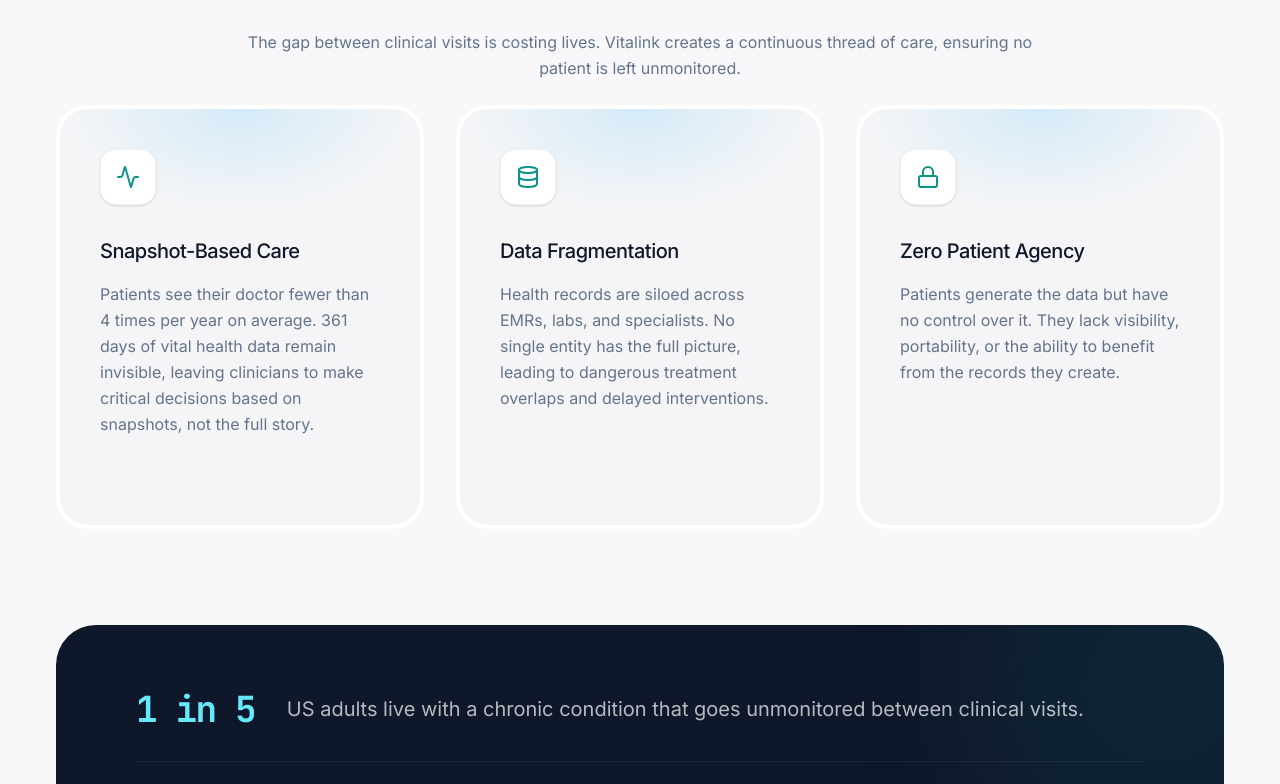
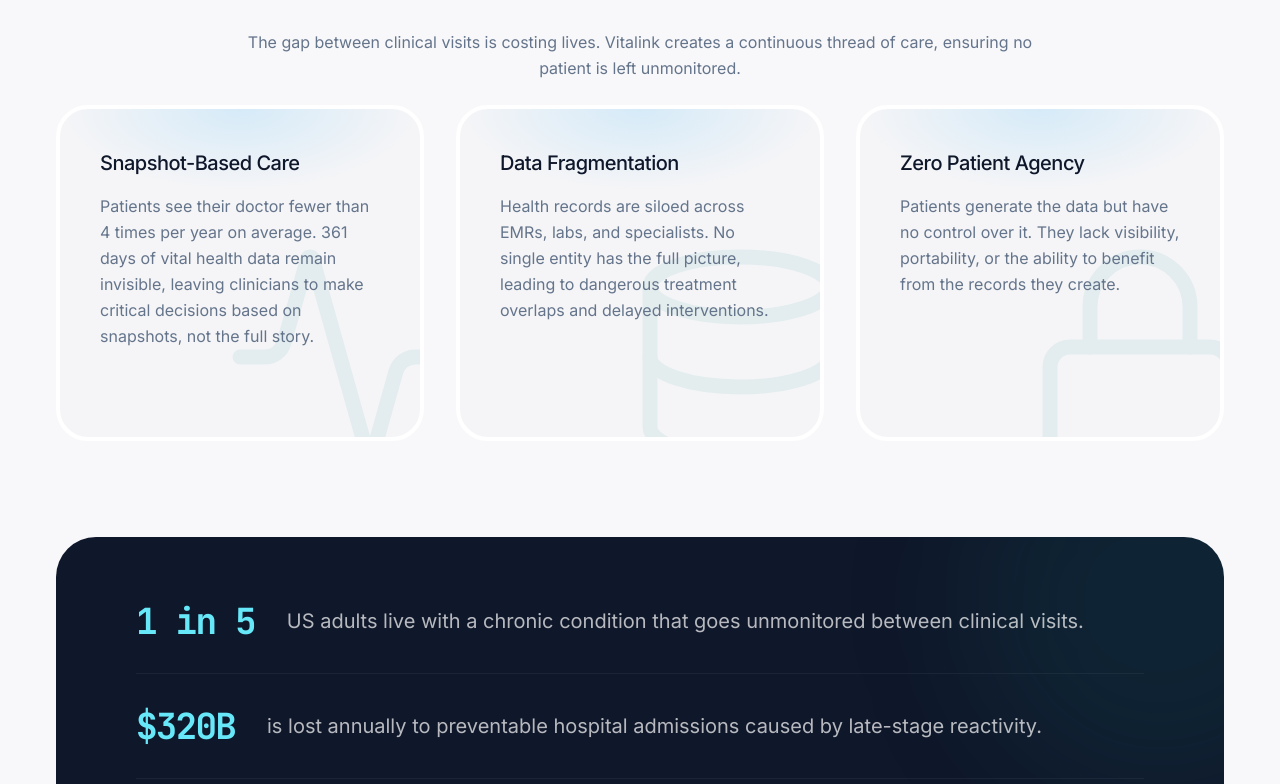
Before and after one commit to iom-future/vitalink, a React (Vite) app: page / in a window 1280 px wide. Shown: the part 1256-2040 px from the top of the page. Built offline with nearby package versions, Linux system fonts and the light colour scheme.

Commit message:
feat: Add Hero and Problem sections as new components to the landing page.

```diff
--- a/src/components/Hero.jsx
+++ b/src/components/Hero.jsx
@@ -80,8 +80,8 @@
 
 export default function Hero({ bannerVisible }) {
   return (
-    <section id="hero" className={`relative min-h-[95vh] flex flex-col justify-center overflow-hidden pb-10 transition-all duration-500 ${bannerVisible ? 'pt-[150px]' : 'pt-[90px]'}`}>
-    <div className="absolute inset-0 z-1 h-full w-ful bg-[radial-gradient(#e5e7eb_1px,transparent_1px)] [background-size:16px_16px]"></div>
+    <section id="hero" className={`relative  min-h-[95vh] flex flex-col justify-center bg-teal-light overflow-hidden pb-10 transition-all duration-500 ${bannerVisible ? 'pt-[150px]' : 'pt-[90px]'}`}>
+    <div className="absolute inset-0 z-1 h-full w-full bg-[radial-gradient(#e5e7eb_1px,transparent_1px)] [background-size:16px_16px]"></div>
       {/* <HeroBg /> */}
 
       <div className="relative z-10 text-center px-6 max-w-[1200px] mx-auto w-full">
--- a/src/components/Problem.jsx
+++ b/src/components/Problem.jsx
@@ -56,19 +56,22 @@
 
       {/* Problem Cards */}
       <div className="max-w-[1200px] mx-auto px-4">
-        <div className="grid grid-cols-1 md:grid-cols-3 gap-8 mb-24">
+        <div className="grid grid-cols-1 lg:grid-cols-3 gap-8 mb-24">
           {PROBLEMS.map((p, i) => (
             <motion.div
               key={p.title}
-              className="p-10 rounded-[32px] relative border-4 border-white bg-[#F5F5F7] bg-[radial-gradient(100%_50%_at_50%_0%,rgba(0,163,255,0.13)_0,rgba(0,163,255,0)_50%,rgba(0,163,255,0)_100%)] hover:border-primary/10 transition-all duration-500 hover:shadow-clinical-hover group"
+              className="p-10 rounded-[32px] relative border-4 border-white bg-[#F5F5F7] bg-[radial-gradient(100%_50%_at_50%_0%,rgba(0,163,255,0.13)_0,rgba(0,163,255,0)_50%,rgba(0,163,255,0)_100%)] hover:border-primary/10 transition-all duration-500 hover:shadow-clinical-hover group overflow-hidden"
               variants={fadeUp} initial="hidden" whileInView="visible" viewport={{ once: true }} custom={i}
             >
-              <div className="w-14 h-14 rounded-2xl bg-white border border-secondary/5 shadow-sm flex items-center justify-center mb-8 group-hover:scale-110 transition-transform duration-500">
-                {p.icon}
+              {/* Background Icon Effect */}
+              <div className="absolute -bottom-10 -right-10 text-primary opacity-[0.07] group-hover:opacity-[0.1] group-hover:scale-110 group-hover:-rotate-12 transition-all duration-700 pointer-events-none">
+                {React.cloneElement(p.icon, { size: 240, strokeWidth: 1.5 })}
               </div>
-              <h3 className="text-xl font-medium mb-4 tracking-tight">{p.title}</h3>
-              <p className="text-text-muted leading-relaxed mb-6">{p.desc}</p>
-              <a href="#how-it-works" className="inline-flex items-center gap-2 text-sm font-bold text-primary opacity-0 group-hover:opacity-100 transition-opacity">
+
+
+              <h3 className="text-xl font-medium mb-4 tracking-tight relative z-10">{p.title}</h3>
+              <p className="text-text-muted leading-relaxed mb-6 relative z-10">{p.desc}</p>
+              <a href="#how-it-works" className="inline-flex items-center gap-2 text-sm font-bold text-primary opacity-0 group-hover:opacity-100 transition-opacity relative z-10">
                 Learn how we solve it <ArrowUpRight size={14} />
               </a>
             </motion.div>
```
